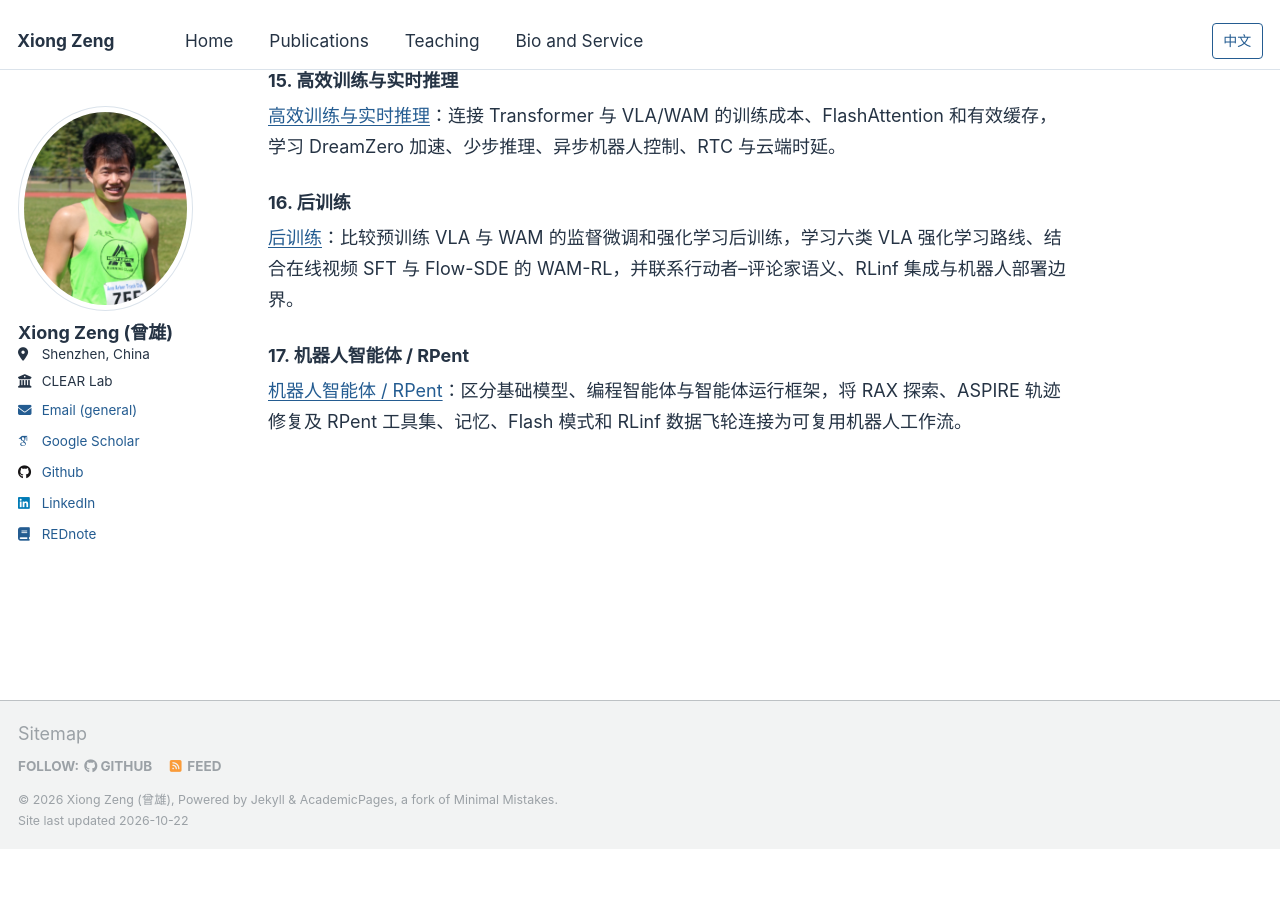
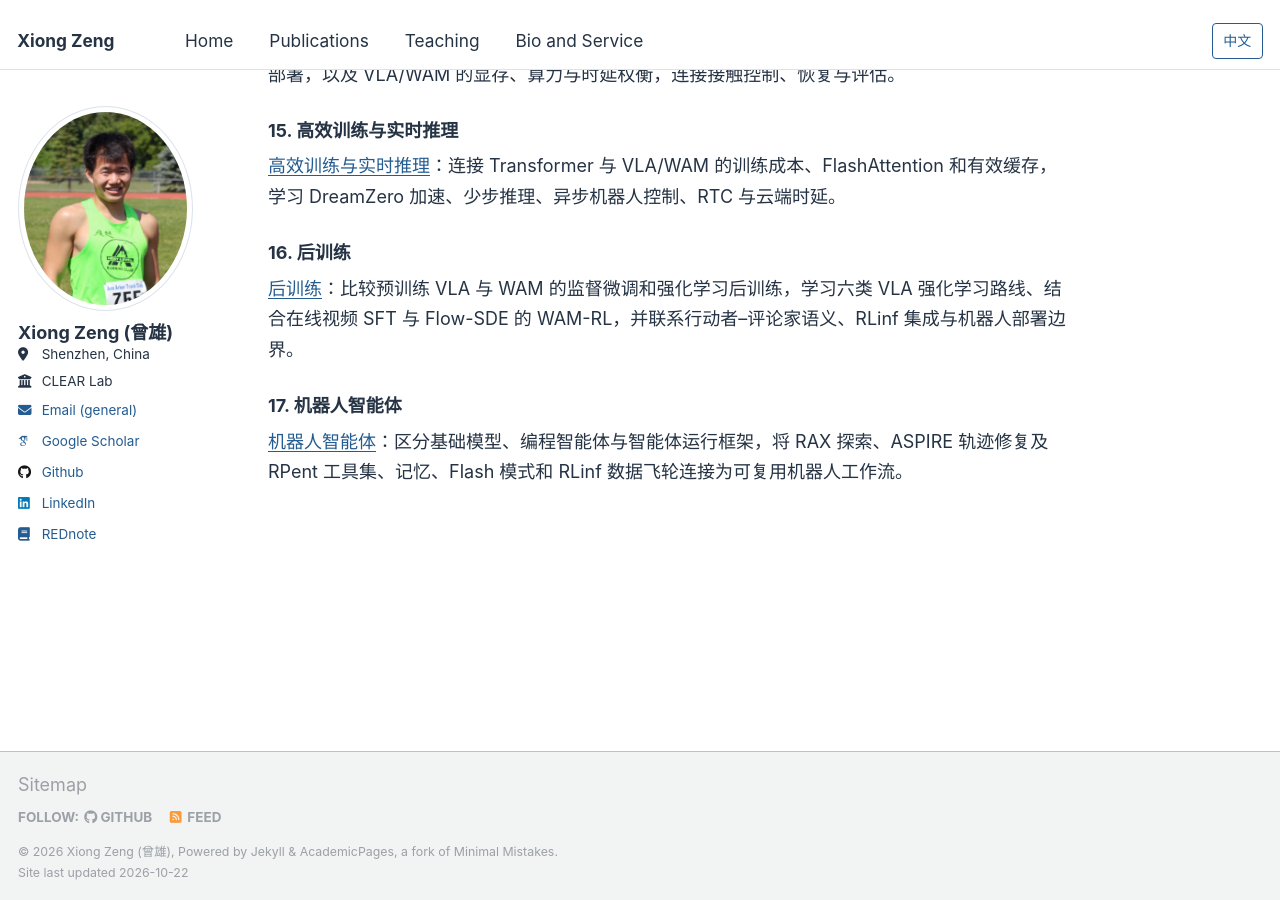
Before and after one commit to zengxiong111/zengxiong.github.io, a Jekyll site: the page built from files/COURSE_MAP_ZH.md, in a window 1280 px wide and 900 px high, scrolled down 3701 px. Built offline with Jekyll 4.4.1, drawn with Linux system fonts in a browser that asks for light colours; some web fonts are replaced; our own code applies the rules of GitHub Pages for plain Markdown files; before the commit the page ends 4551 px from its top, so only the background shows below that; some of the changed text lies outside the part shown.

```diff
--- a/files/COURSE_MAP_ZH.md
+++ b/files/COURSE_MAP_ZH.md
@@ -121,6 +123,6 @@
 
 [后训练](../md/Embodied_Post_Training_ZH.md)：比较预训练 VLA 与 WAM 的监督微调和强化学习后训练，学习六类 VLA 强化学习路线、结合在线视频 SFT 与 Flow-SDE 的 WAM-RL，并联系行动者–评论家语义、RLinf 集成与机器人部署边界。
 
-### 17. 机器人智能体 / RPent
+### 17. 机器人智能体
 
-[机器人智能体 / RPent](../md/Robot_Agent_Workflow_RPent_ZH.md)：区分基础模型、编程智能体与智能体运行框架，将 RAX 探索、ASPIRE 轨迹修复及 RPent 工具集、记忆、Flash 模式和 RLinf 数据飞轮连接为可复用机器人工作流。
+[机器人智能体](../md/Robot_Agent_Workflow_RPent_ZH.md)：区分基础模型、编程智能体与智能体运行框架，将 RAX 探索、ASPIRE 轨迹修复及 RPent 工具集、记忆、Flash 模式和 RLinf 数据飞轮连接为可复用机器人工作流。
```
Also changed, not shown: other parts of files/COURSE_MAP_ZH.md (+2 -0 lines), files/COURSE_MAP_EN.md (+4 -2 lines), 2 other files.
